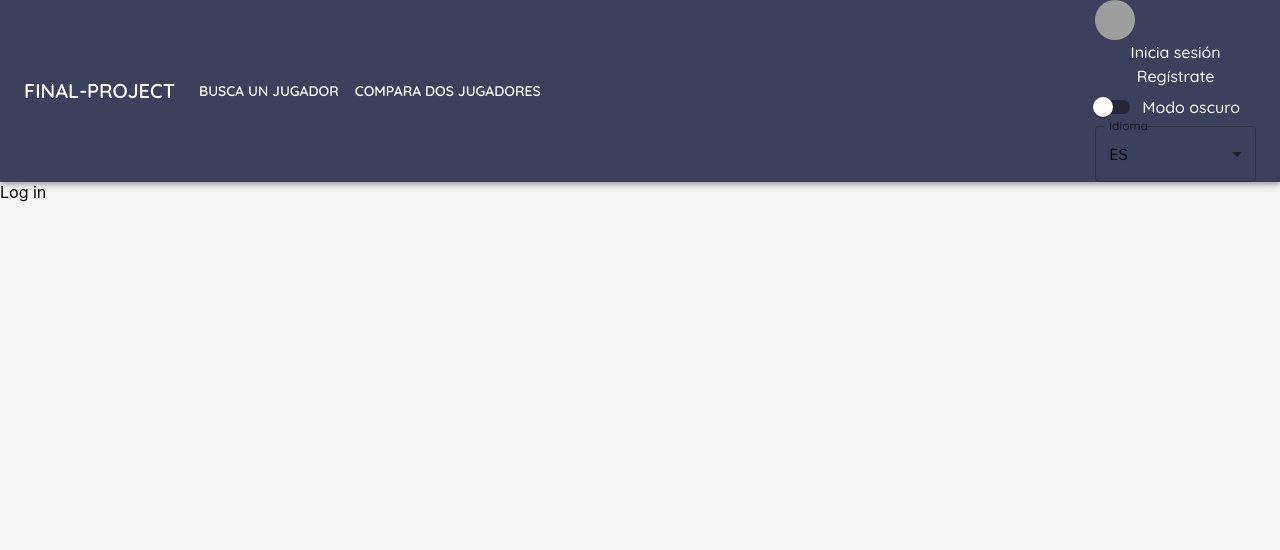
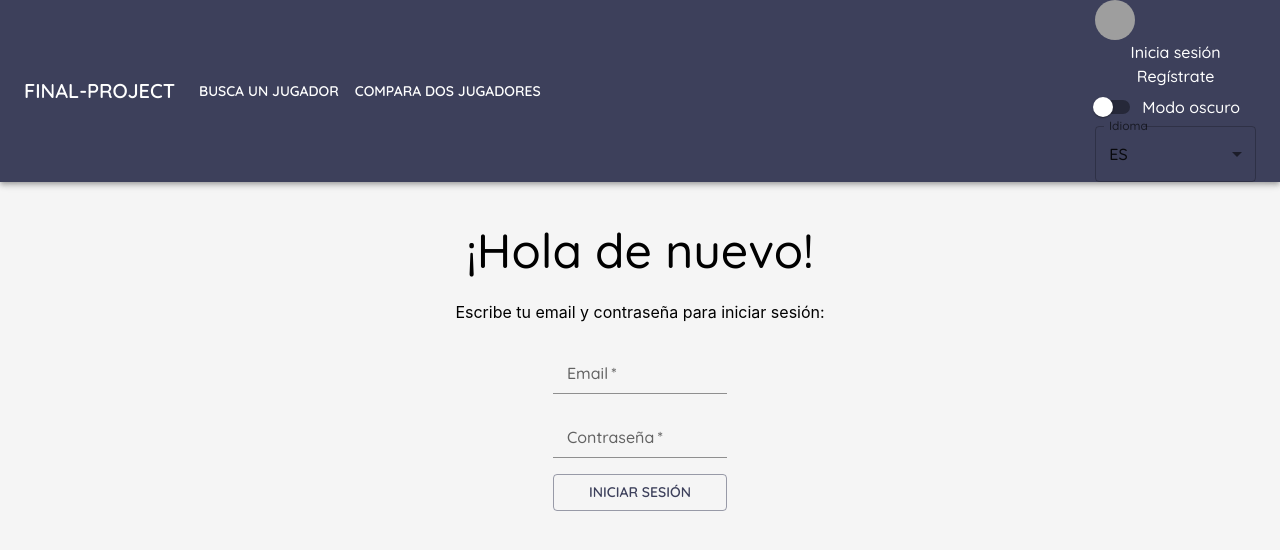
Before and after one commit to ann-jrti/final-project-frontend, a React (Create React App) app: page /login in a window 1280 px wide. Shown: the top 550 px of the page. Built offline with nearby package versions, Linux system fonts and the light colour scheme; grey boxes are pictures that could not be loaded.

Commit message:
login page styles and logic

```diff
--- a/src/App.js
+++ b/src/App.js
@@ -7,6 +7,8 @@ import Home from './pages/home/home';
 import LogIn from './pages/log-in/log-in';
 import SignUp from './pages/sign-up/sign-up';
 import ThemeApp from './context/theme-context/theme-context-provider';
+import ValidateToken from './pages/validate-token';
+import TokenContextProvider from './context/token-context/token-context-provider';
 
 
 function App() {
@@ -14,6 +16,7 @@ function App() {
   return (
     <BrowserRouter>
       <ThemeApp>
+        <TokenContextProvider>
           <div>
 
           </div>
@@ -21,8 +24,10 @@ function App() {
           <Routes>
             <Route path="/" element={<Home />}></Route>
             <Route path="/login" element={<LogIn />}></Route>
+            <Route path="/validate" element={<ValidateToken />}></Route>
             <Route path="/signup" element={<SignUp />}></Route>
           </Routes>
+        </TokenContextProvider>
       </ThemeApp>
     </BrowserRouter>
   );
--- /dev/null
+++ b/src/context/token-context/token-context-provider.js
@@ -0,0 +1,13 @@
+import { TokenContext } from "./token-context";
+import { useState } from "react";
+
+
+export default function TokenContextProvider({ children }) {
+    const [token, setToken] = useState(null);
+
+    return (
+        <TokenContext.Provider value={[token, setToken]}>
+            {children}
+        </TokenContext.Provider>
+    )
+}
--- /dev/null
+++ b/src/context/token-context/token-context.js
@@ -0,0 +1,3 @@
+import { createContext } from "react";
+
+export const TokenContext = createContext('')
--- a/src/pages/log-in/log-in.jsx
+++ b/src/pages/log-in/log-in.jsx
@@ -1,7 +1,87 @@
+import { FormControl, InputLabel, Input, Box, Grid, Typography, Button, FormHelperText } from "@mui/material"
+import { useTranslation } from "react-i18next";
+import { TokenContext } from "../../context/token-context/token-context";
+import { useContext, useState } from "react";
+import { useNavigate } from 'react-router-dom';
 
 export default function LogIn() {
+    const [t, i18n] = useTranslation('global');
+    const [userToken, setToken] = useContext(TokenContext);
+    const [error, setError] = useState(null);
+    const [isPending, setIsPending] = useState(true);
+    const navigate = useNavigate();
 
+    const handleSubmit = (e) => {
+        e.preventDefault();
+
+        const user = {
+            email: e.target.email.value,
+            password: e.target.password.value,
+        }
+
+        fetch('http://localhost:4000/auth/login', {
+            method: 'POST',
+            headers: {
+                'Content-Type': 'application/json'
+            },
+            body: JSON.stringify(user)
+        })
+            .catch(err => {
+                console.log(err);
+            })
+            .then(res => {
+                if (!res.ok) {
+                    throw Error(t('login.login-error-msg'));
+                }
+                return res.json();
+            })
+            .then(data => {
+                setToken(data.access_token)
+                localStorage.setItem('token', data.access_token);
+                setIsPending(false);
+                setError(null);
+                navigate('/');
+            })
+            .catch(err => {
+                setIsPending(false);
+                setError(err.message);
+            })
+    }
     return (
-        <p>Log in</p>
+        <Box>
+
+            <Grid gap={3} container marginTop={5} flexDirection={'column'} justifyContent={'center'} alignItems={'center'}>
+                <Grid item>
+                    <Typography variant={"h3"}>{t('login.welcome-message')}</Typography>
+                </Grid>
+                <Grid item>
+                    <Typography variant={"p"}>{t('login.insert-info')}</Typography>
+                </Grid>
+
+                <Grid item >
+                    <form onSubmit={handleSubmit}>
+                        <Box display='flex' flexDirection={'column'} gap={2}>
+
+                            <FormControl required>
+                                <InputLabel htmlFor="email">{t('login.email')}</InputLabel>
+                                <Input type="email" id="email" aria-describedby="my-helper-text" />
+                            </FormControl>
+
+                            <FormControl required>
+                                <InputLabel htmlFor="password">{t('login.password')}</InputLabel>
+                                <Input type="password" id="password" aria-describedby="my-helper-text" />
+                            </FormControl>
+
+                            <FormControl >
+                                <Button variant="outlined" color="primary" type="submit" id="submit'">{t('login.login-button')}</Button>
+                            </FormControl>
+                            {error && <Typography variant={'p'}>{error}</Typography>}
+                        </Box>
+                    </form>
+                </Grid>
+
+
+            </Grid>
+        </Box>
     )
 }
--- a/src/pages/sign-up/sign-up.jsx
+++ b/src/pages/sign-up/sign-up.jsx
@@ -1,10 +1,11 @@
-import { Grid, Box, Typography, Button, FormGroup, FormControl, InputLabel, Input, FormHelperText } from "@mui/material"
-import { useNavigate } from "react-router-dom";
+import { Grid, Box, Typography, Button, FormGroup, FormControl, InputLabel, Input, FormHelperText } from "@mui/material";
 import { useState } from "react";
+import { useTranslation } from "react-i18next";
 
 export default function SignUp() {
-    const navigate = useNavigate();
+    const [t, i18n] = useTranslation('global');
     let [error, setError] = useState('');
+
     const handleSubmit = (e) => {
         e.preventDefault();
 
@@ -29,11 +30,12 @@ export default function SignUp() {
                 console.log(error);
             })
             .then(res => res.json())
-            .then(data => console.log(data))
-
+            .then(data => {
+                console.log(data)
+            })
     }
     return (
-        <>
+
         <Grid gap={3} container marginTop={5} flexDirection={'column'} justifyContent={'center'} alignItems={'center'}>
             <Grid item>
                 <Typography variant={"h3"}>Sign up</Typography>
@@ -44,22 +46,22 @@ export default function SignUp() {
                     <Box display='flex' flexDirection={'column'} gap={2}>
 
                         <FormControl required>
-                                <InputLabel htmlFor="username">Name</InputLabel>
+                            <InputLabel htmlFor="username">{t('signup.name')}</InputLabel>
                             <Input type="text" id="username" aria-describedby="my-helper-text" />
                         </FormControl>
 
                         <FormControl required>
-                                <InputLabel htmlFor="email">Email address</InputLabel>
+                            <InputLabel htmlFor="email">{t('signup.email')}</InputLabel>
                             <Input type="email" id="email" aria-describedby="my-helper-text" />
                         </FormControl>
 
                         <FormControl required>
-                                <InputLabel htmlFor="password">Password</InputLabel>
+                            <InputLabel htmlFor="password">{t('signup.password')}</InputLabel>
                             <Input type="password" id="password" aria-describedby="my-helper-text" />
-                                <FormHelperText id="my-helper-text">Password must contain one capital letter, one number and one special character</FormHelperText>
+                            <FormHelperText id="my-helper-text">{t('signup.password-instructions')}</FormHelperText>
                         </FormControl>
                         <FormControl >
-                                <Button variant="outlined" color="primary" type="submit" id="submit'">Register</Button>
+                            <Button variant="outlined" color="primary" type="submit" id="submit'">{t('signup.register')}</Button>
                         </FormControl>
 
                     </Box>
@@ -69,6 +71,6 @@ export default function SignUp() {
 
         </Grid>
 
-        </>
+
     )
 }
--- /dev/null
+++ b/src/pages/validate-token/index.jsx
@@ -0,0 +1,24 @@
+import { Typography } from "@mui/material"
+import { useSearchParams, useNavigate } from "react-router-dom";
+import { useEffect, useContext } from "react";
+import { TokenContext } from "../../context/token-context/token-context";
+
+export default function ValidateToken() {
+    const [token, setToken] = useContext(TokenContext);
+    let [searchParams] = useSearchParams();
+    const navigate = useNavigate();
+
+    useEffect(() => {
+
+        const token = searchParams.get('token');
+        fetch(`http://localhost:4000/auth/validate?token=${token}`)
+            .then(res => res.json())
+            .then(data => console.log(data))
+        console.log(token);
+        navigate('/login')
+    }, [])
+
+    return (
+        <Typography>validated</Typography>
+    )
+}
--- a/src/translations/en/global.json
+++ b/src/translations/en/global.json
@@ -13,6 +13,21 @@
             "search-player": "Search player"
         },
         "slogan": "Cool slogan"
-
+    },
+    "login": {
+        "welcome-message": "Welcome!",
+        "insert-info": "Please log in with your email and password",
+        "email": "Email",
+        "password": "Password",
+        "login-button": "Log in",
+        "login-error-msg": "Email or password are not valid. Please try again."
+    },
+    "signup": {
+        "signup": "Sign up",
+        "email": "Email address",
+        "name": "Name",
+        "password": "Password",
+        "password-instructions": "Password must contain one capital letter, one number and one special character.",
+        "register": "Register!"
     }
 }
--- a/src/translations/es/global.json
+++ b/src/translations/es/global.json
@@ -13,6 +13,21 @@
             "search-player": "Busca un jugador"
         },
         "slogan": "Eslogan guay"
-
+    },
+    "login": {
+        "welcome-message": "¡Hola de nuevo!",
+        "insert-info": "Escribe tu email y contraseña para iniciar sesión:",
+        "email": "Email",
+        "password": "Contraseña",
+        "login-button": "Iniciar sesión",
+        "login-error-msg": "El email o contraseña no es correcto. Por favor, inténtalo de nuevo."
+    },
+    "signup": {
+        "signup": "Regístrate",
+        "email": "Dirección email",
+        "name": "Nombre",
+        "password": "Contraseña",
+        "password-instructions": "La contraseña debe contener al menos una mayúscula, un número y un caracter especial.",
+        "register": "¡Regístrame!"
     }
 }
```
Lines whose indentation alone changed are shown as unchanged.
